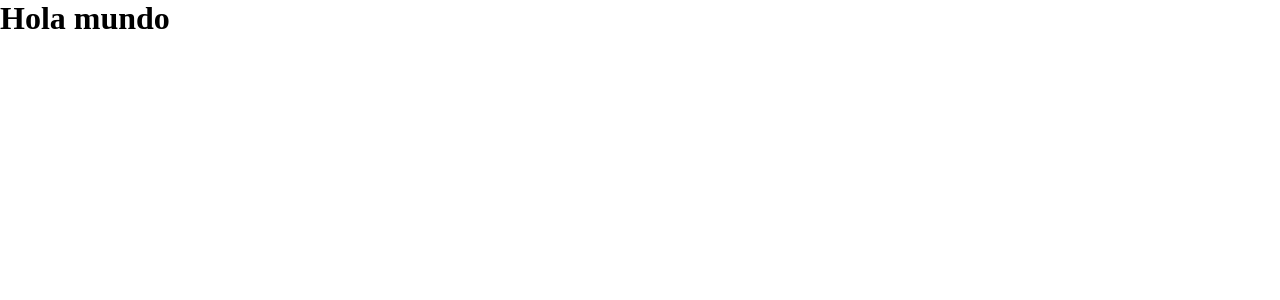
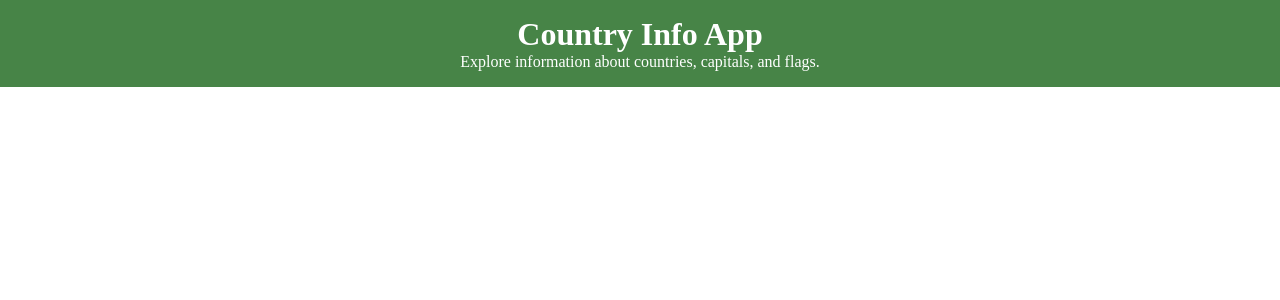
Before and after one commit to Ginagonzalezgut/country-info-app, a React (Vite) app: page / in a window 1280 px wide. Shown: the top 300 px of the page. Built offline with nearby package versions, Linux system fonts and the light colour scheme.

Commit message:
add header

```diff
--- a/src/components/App.jsx
+++ b/src/components/App.jsx
@@ -1,9 +1,10 @@
 import "../scss/App.scss";
+import Header from "./Header";
 
 function App() {
   return (
     <>
-      <h1> Hola mundo</h1>
+      <Header />
     </>
   );
 }
--- /dev/null
+++ b/src/components/Header.jsx
@@ -0,0 +1,11 @@
+import "../scss/components/Header.scss";
+
+function Header() {
+  return (
+    <header className="header">
+      <h1>Country Info App</h1>
+      <p>Explore information about countries, capitals, and flags.</p>
+    </header>
+  );
+}
+export default Header;
--- /dev/null
+++ b/src/scss/components/Header.scss
@@ -0,0 +1,7 @@
+.header {
+  background-color: #478447;
+  color: white;
+  text-align: center;
+  padding-bottom: 16px;
+  padding-top: 16px;
+}
```
